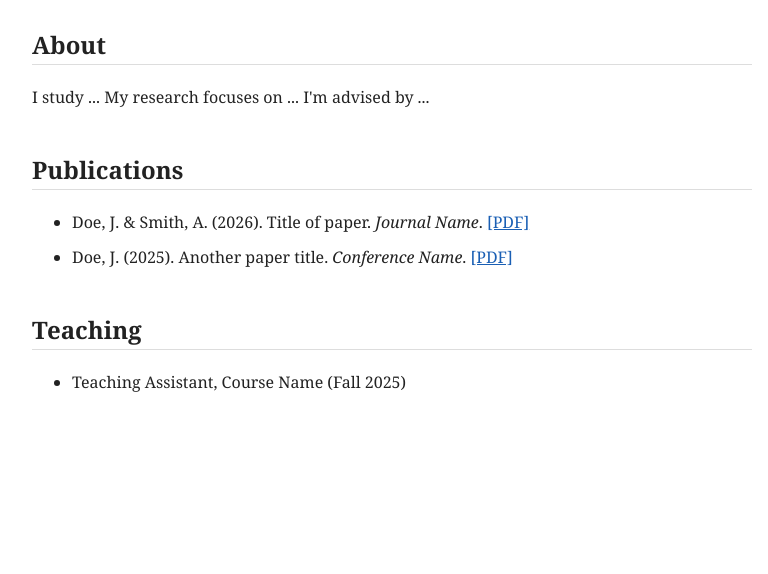
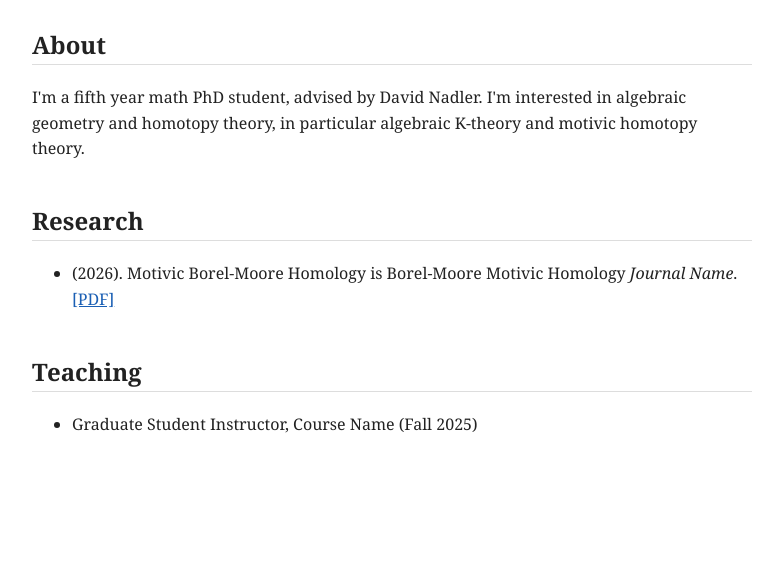
Before and after one commit to spencer-g-taylor/spencer-g-taylor.github.io, a plain HTML site: page index.html in a window 1280 px wide. Shown: the part 226-800 px from the top of the page, without its empty margins (248-1016 px from the left). Drawn offline with Linux system fonts and the light colour scheme.

Commit message:
Update index.html

```diff
--- a/index.html
+++ b/index.html
@@ -3,7 +3,7 @@
 <head>
   <meta charset="UTF-8">
   <meta name="viewport" content="width=device-width, initial-scale=1.0">
-  <title>Jane Doe</title>
+  <title>Spencer Gregg Taylor</title>
   <style>
     body {
       max-width: 720px;
@@ -31,24 +31,22 @@
       <p>
         <a href="mailto:jane@university.edu">Email</a> ·
         <a href="cv.pdf">CV</a> ·
-        <a href="https://scholar.google.com/">Google Scholar</a> ·
         <a href="https://orcid.org/">ORCID</a>
       </p>
     </div>
   </header>
 
   <h2>About</h2>
-  <p>I study ... My research focuses on ... I'm advised by ...</p>
+  <p>I'm a fifth year math PhD student, advised by David Nadler. I'm interested in algebraic geometry and homotopy theory, in particular algebraic K-theory and motivic homotopy theory.</p>
 
-  <h2>Publications</h2>
+  <h2>Research</h2>
   <ul>
-    <li>Doe, J. & Smith, A. (2026). Title of paper. <em>Journal Name</em>. <a href="#">[PDF]</a></li>
-    <li>Doe, J. (2025). Another paper title. <em>Conference Name</em>. <a href="#">[PDF]</a></li>
+    <li> (2026). Motivic Borel-Moore Homology is Borel-Moore Motivic Homology <em>Journal Name</em>. <a href="#">[PDF]</a></li>
   </ul>
 
   <h2>Teaching</h2>
   <ul>
-    <li>Teaching Assistant, Course Name (Fall 2025)</li>
+    <li>Graduate Student Instructor, Course Name (Fall 2025)</li>
   </ul>
 </body>
 </html>
```
